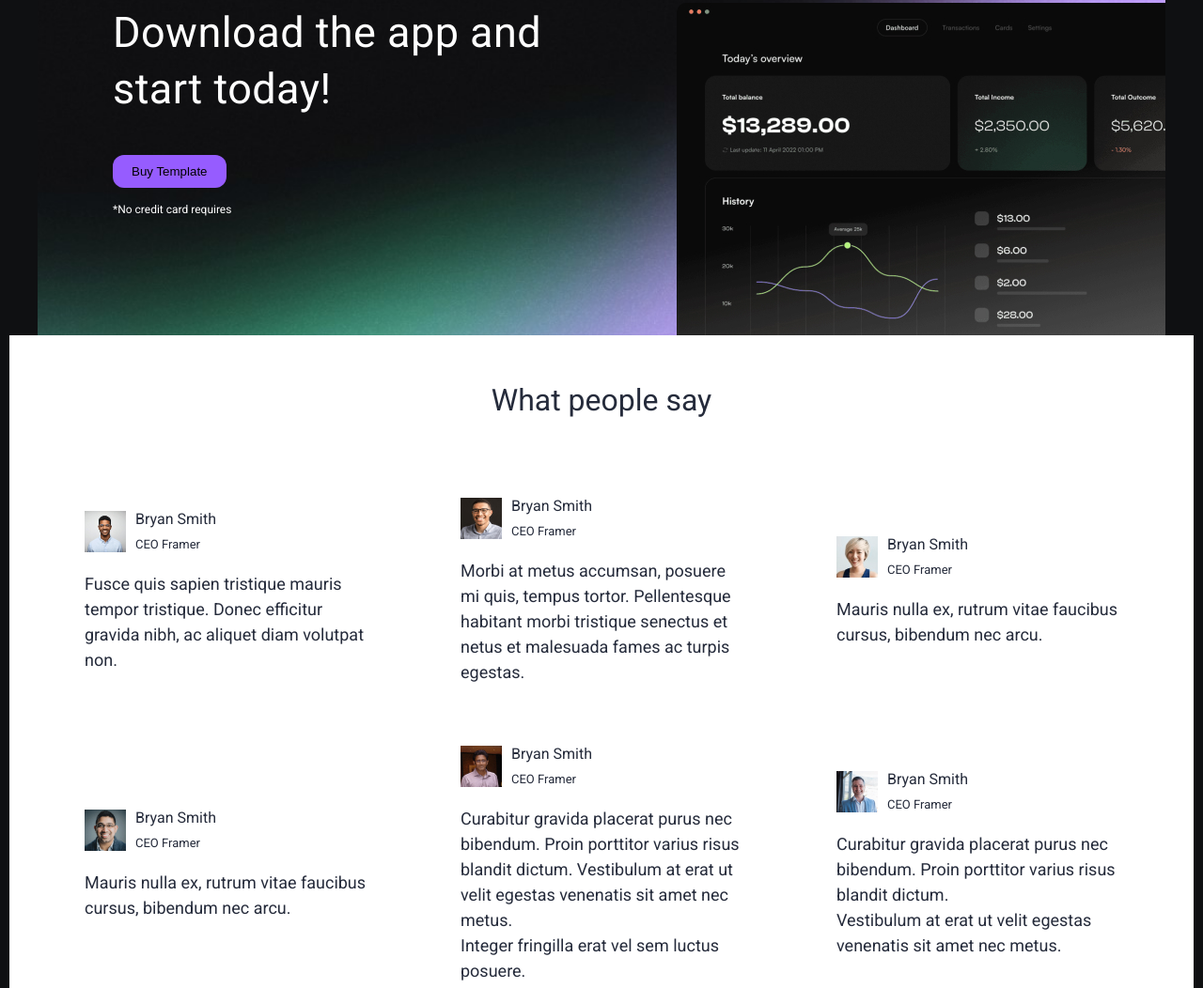
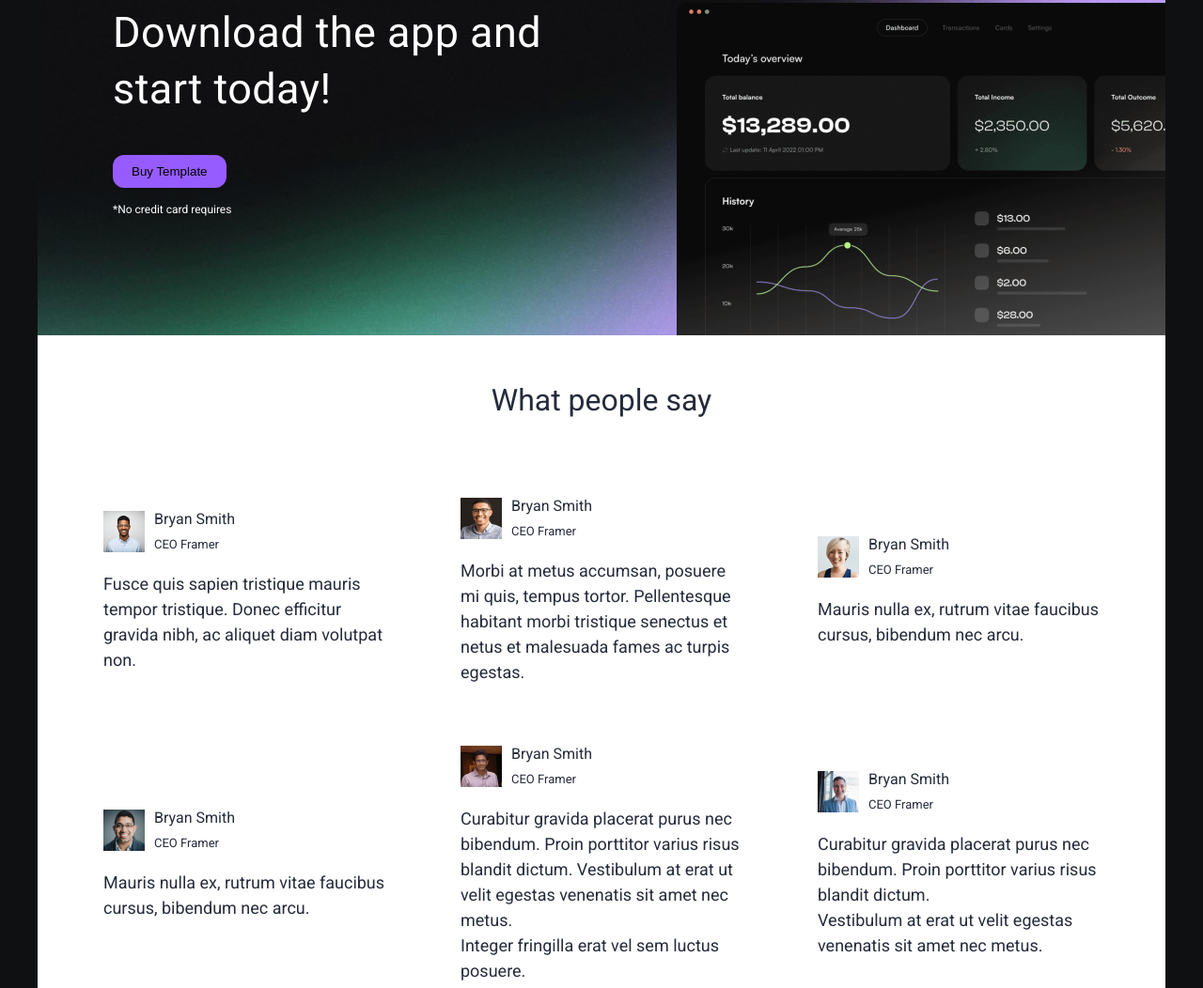
Before and after one commit to Maksymhp/vibrant, a plain HTML site: page index.html in a window 1280 px wide. Shown: the part 2461-3513 px from the top of the page at 94% size. Drawn offline with Linux system fonts and the light colour scheme.

Commit message:
Update style.css

```diff
--- a/style.css
+++ b/style.css
@@ -131,7 +131,7 @@ button:hover {
 }
 
 .container {
-    max-width: 126rem;
+    max-width: 120rem;
     padding: 0 3rem;
     margin: 0 auto;
     background-color: #fff;
```
